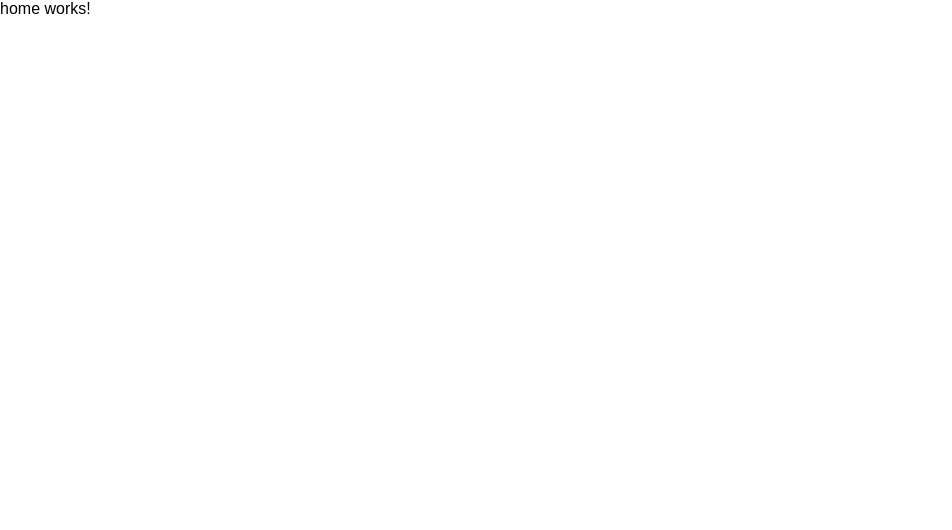
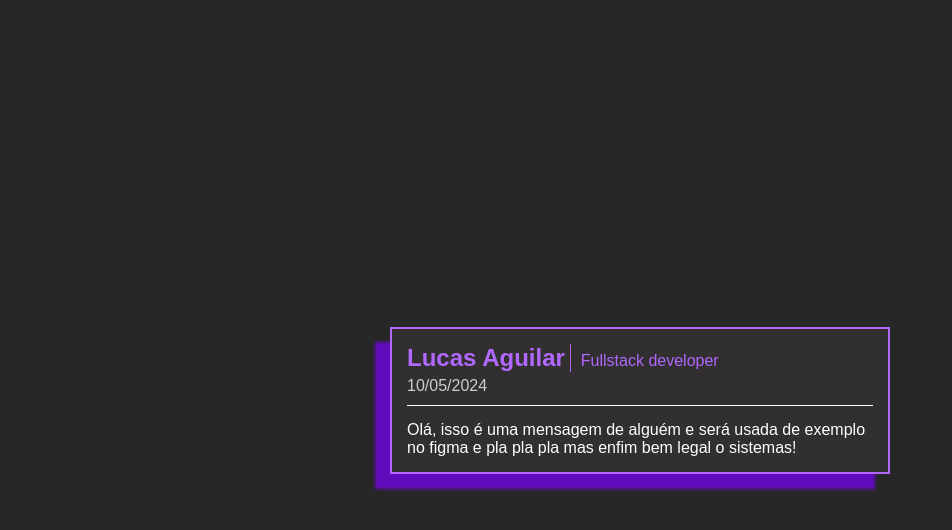
Before and after one commit to LucasSAguilar/postit-frontend, an Angular app: page /home in a window 1280 px wide. Shown: the top 530 px of the page, without its empty margins (0-952 px from the left). Built offline with nearby package versions, Linux system fonts and the light colour scheme.

Commit message:
Adição de angular material e componente de mensagem

```diff
--- a/angular.json
+++ b/angular.json
@@ -30,6 +30,7 @@
               "src/assets"
             ],
             "styles": [
+              "@angular/material/prebuilt-themes/pink-bluegrey.css",
               "src/styles.scss"
             ],
             "scripts": [],
@@ -95,6 +96,7 @@
               "src/assets"
             ],
             "styles": [
+              "@angular/material/prebuilt-themes/pink-bluegrey.css",
               "src/styles.scss"
             ],
             "scripts": []
--- a/package.json
+++ b/package.json
@@ -12,10 +12,12 @@
   "private": true,
   "dependencies": {
     "@angular/animations": "^17.3.0",
+    "@angular/cdk": "^17.3.10",
     "@angular/common": "^17.3.0",
     "@angular/compiler": "^17.3.0",
     "@angular/core": "^17.3.0",
     "@angular/forms": "^17.3.0",
+    "@angular/material": "^17.3.10",
     "@angular/platform-browser": "^17.3.0",
     "@angular/platform-browser-dynamic": "^17.3.0",
     "@angular/platform-server": "^17.3.0",
--- a/src/app/app.config.ts
+++ b/src/app/app.config.ts
@@ -3,7 +3,8 @@ import { provideRouter } from '@angular/router';
 
 import { routes } from './app.routes';
 import { provideClientHydration } from '@angular/platform-browser';
+import { provideAnimationsAsync } from '@angular/platform-browser/animations/async';
 
 export const appConfig: ApplicationConfig = {
-  providers: [provideRouter(routes), provideClientHydration()]
+  providers: [provideRouter(routes), provideClientHydration(), provideAnimationsAsync()]
 };
--- /dev/null
+++ b/src/app/components/post-box/post-box.component.html
@@ -0,0 +1,13 @@
+<article class="article" lang="pt-BR">
+  <header class="article__header">
+    <div class="article__line_one">
+      <h2 class="article__title">Lucas Aguilar</h2>
+      <p class="article__role">Fullstack developer</p>
+    </div>
+    <time class="article__date" datetime="2024-05-10">10/05/2024</time>
+  </header>
+  <main class="article__content">
+    Olá, isso é uma mensagem de alguém e será usada de exemplo no figma e pla
+    pla pla mas enfim bem legal o sistemas!
+  </main>
+</article>
--- /dev/null
+++ b/src/app/components/post-box/post-box.component.scss
@@ -0,0 +1,39 @@
+.article {
+
+    width: 500px;
+    background-color: #312f2f;
+    padding: 15px;
+    border: 2px solid #B168FF;
+    box-shadow: -15px 15px 3px 0 #7b00ffb0;
+    &__header {
+        width: 100%;
+        border-bottom: 1px solid #FFFFFF;
+        padding-bottom: 10px;
+    }
+
+    &__line_one {
+        display: flex;
+        width: 100%;
+        align-items: baseline;
+        color: #B168FF;
+        margin-bottom: 5px;
+    }
+
+    &__title {
+        margin-right: 10px;
+        border-right: 1px solid #B168FF;
+        padding-right: 5px;
+    }
+
+    &__date {
+        color: #ffffffc2;
+    }
+
+    &__role {
+    }
+
+    &__content {
+        margin-top: 15px;
+        color: #FFFFFF;
+    }
+  }
--- a/src/app/views/home/home.component.html
+++ b/src/app/views/home/home.component.html
@@ -1 +1,3 @@
-<p>home works!</p>
+<main>
+<app-post-box></app-post-box>
+</main>
--- a/src/app/views/home/home.component.scss
+++ b/src/app/views/home/home.component.scss
@@ -0,0 +1,8 @@
+main {
+    display: flex;
+    align-items: center;
+    justify-content: center;
+    background-color: #272727;
+    height: 100vh;
+    width: 100vw;
+}
--- a/src/app/views/home/home.component.ts
+++ b/src/app/views/home/home.component.ts
@@ -1,9 +1,10 @@
 import { Component } from '@angular/core';
+import { PostBoxComponent } from "../../components/post-box/post-box.component";
 
 @Component({
   selector: 'app-home',
   standalone: true,
-  imports: [],
+  imports: [PostBoxComponent],
   templateUrl: './home.component.html',
   styleUrl: './home.component.scss'
 })
--- a/src/index.html
+++ b/src/index.html
@@ -6,6 +6,8 @@
   <base href="/">
   <meta name="viewport" content="width=device-width, initial-scale=1">
   <link rel="icon" type="image/x-icon" href="favicon.ico">
+  <link href="https://fonts.googleapis.com/css2?family=Roboto:wght@300;400;500&display=swap" rel="stylesheet">
+  <link href="https://fonts.googleapis.com/icon?family=Material+Icons" rel="stylesheet">
 </head>
 <body>
   <app-root></app-root>
--- a/src/styles.scss
+++ b/src/styles.scss
@@ -7,3 +7,5 @@
     list-style: none;
     font-family: Arial, Helvetica, sans-serif;
 }
+html, body { height: 100%; }
+body { margin: 0; font-family: Roboto, "Helvetica Neue", sans-serif; }
```
Also changed, not shown: src/app/components/post-box/post-box.component.ts (added, +12 -0 lines), 2 other files (tests, documents, lock files or other folders).
